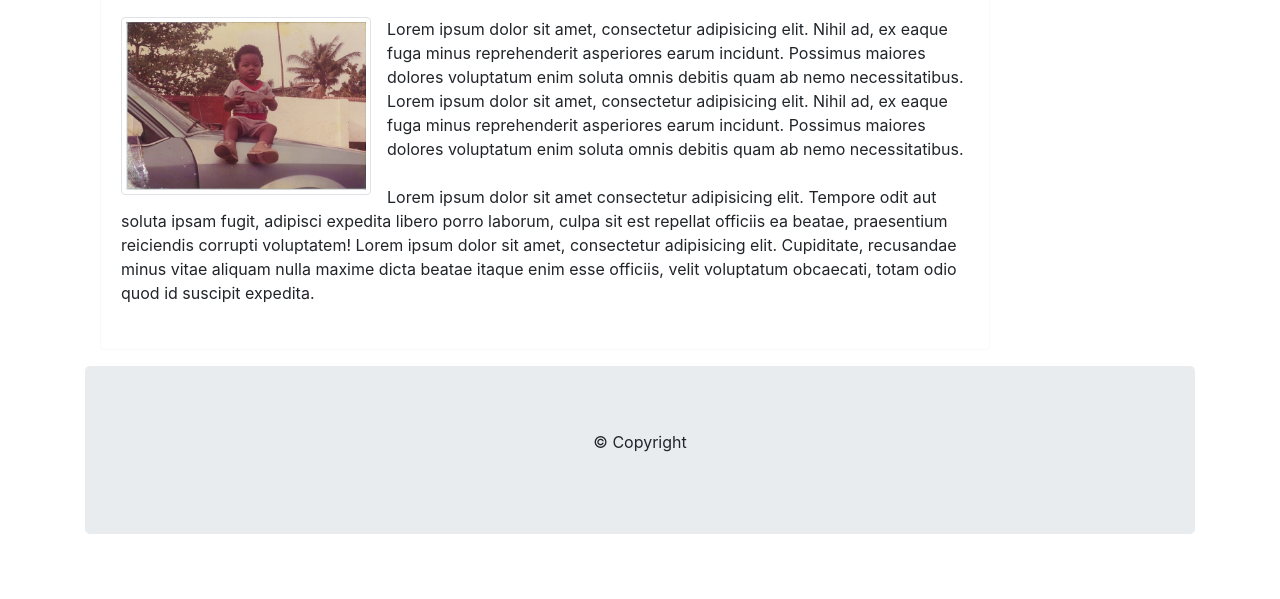
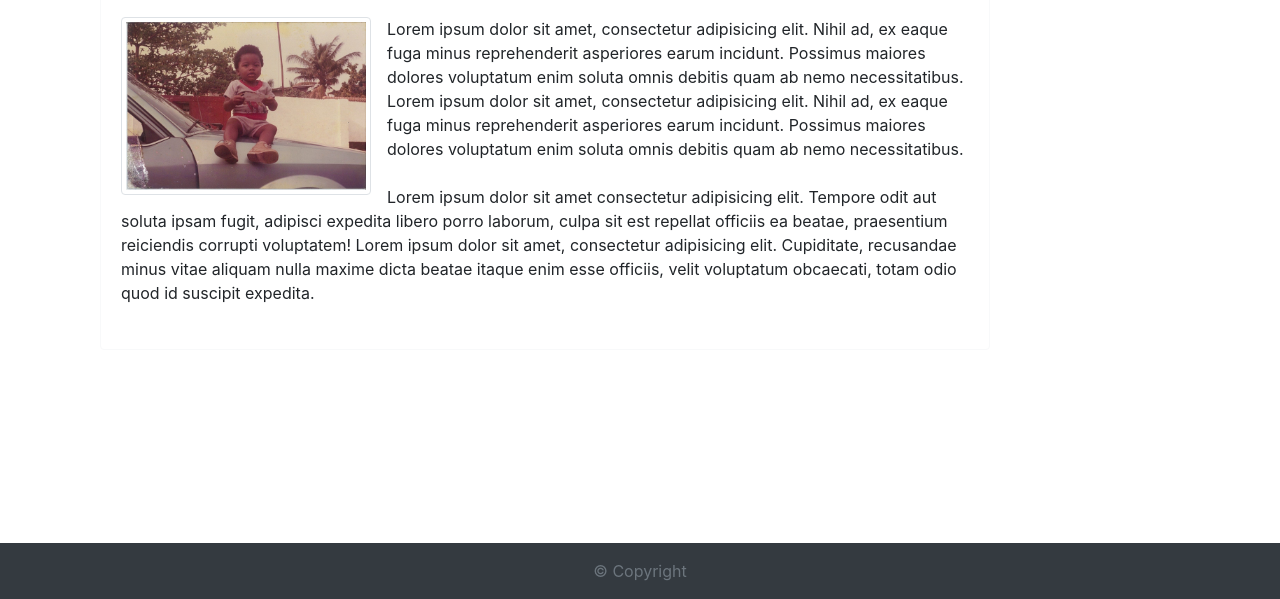
Before and after one commit to Vianneyk/Responsive-Portfolio, a plain HTML site: page index.html in a window 1280 px wide. Shown: the part 201-800 px from the top of the page. Drawn offline with nearby package versions, Linux system fonts and the light colour scheme.

Commit message:
added footer

```diff
--- a/index.html
+++ b/index.html
@@ -62,12 +62,16 @@
         </div>
       </div>
     </div>
-    <div class="jumbotron text-center" style="margin-bottom:0">
-      <p>&copy; Copyright</p>
-    </div>
+
 </div>
 
-
+<footer class="footer fixed-bottom footer-light bg-dark">
+  <div class="container">
+    <div class="footer-copyright text-center py-3">
+    <span class="text-muted">&copy; Copyright</span>
+  </div>
+  </div>
+</footer>
 
 
 </body>
```
